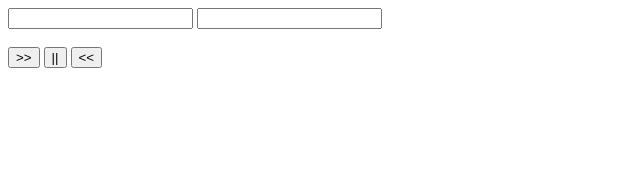
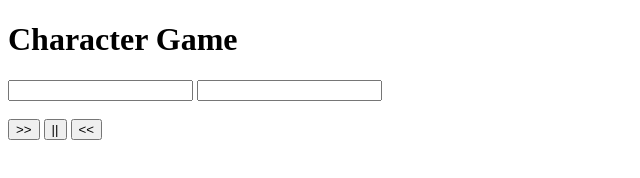
Before and after one commit to snehaa29/Assignments, a plain HTML site: page Character Game/index.html in a window 1280 px wide. Shown: the whole page, without its empty margins (0-640 px from the left). Drawn offline with Linux system fonts and the light colour scheme.

Commit message:
added heading

```diff
--- a/Character Game/index.html
+++ b/Character Game/index.html
@@ -4,6 +4,7 @@
         <title>Character Game</title>
     </head>
     <body>
+        <h1>Character Game</h1>
         <input type="text" id="left-box"/>
         <input type="text" id="right-box"/>
         <br></br>
```
